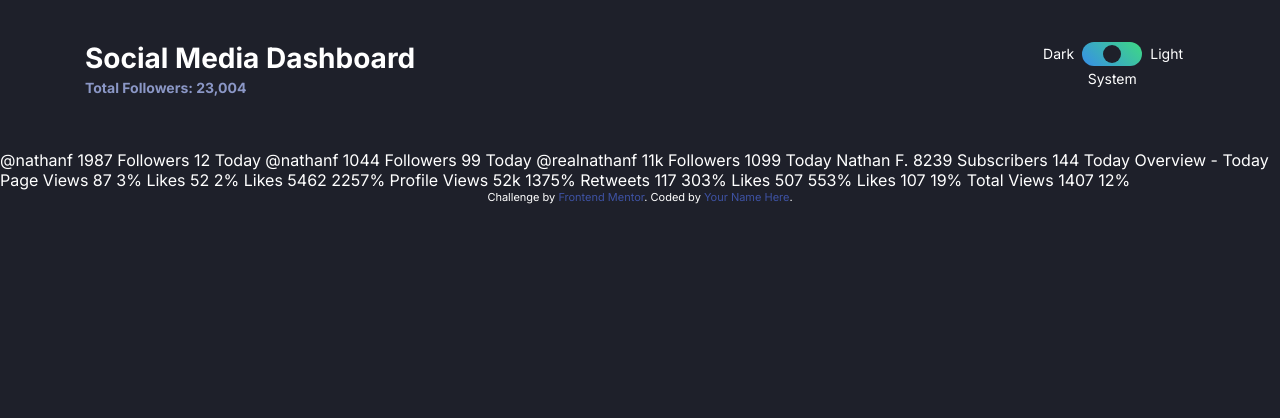
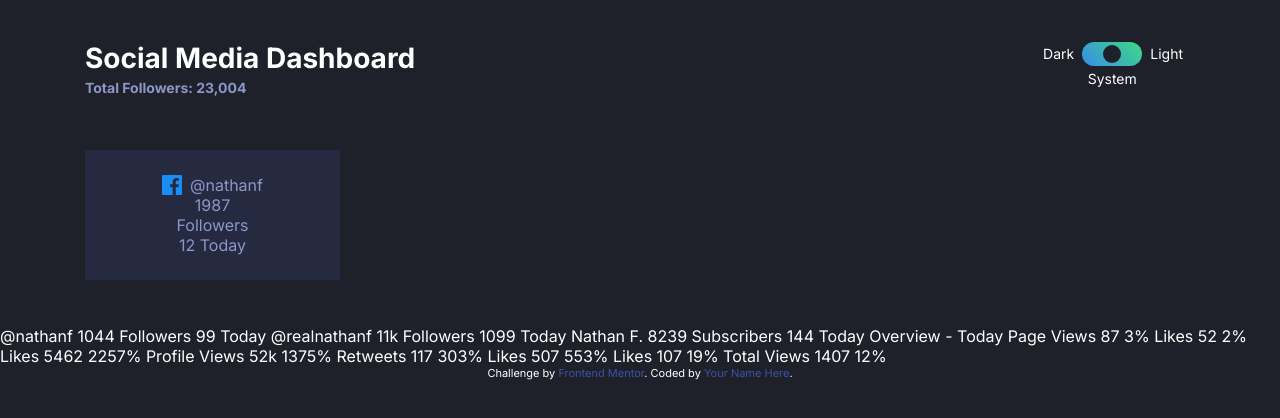
Before and after one commit to mzr2k/fem-dklt-toggle, a website: page index.html in a window 1280 px wide. Drawn offline with Linux system fonts and the light colour scheme.

Commit message:
card sass

```diff
--- a/app/scss/components/card.scss
+++ b/app/scss/components/card.scss
@@ -2,8 +2,33 @@
 
 .card{
 
+    background-color: var(--dark-card);
+    color: var(--dark-text1);
+    width: rem(255);
+    text-align: center;
+    padding: rem(25);
+
+    &--facebook {
+
+    }
+    &--twitter {
+
+    }
+    &--instagram {
+
+    }
+    &--youtube {
+
+    }
+
+    &__platform{
+        display: flex;
+        justify-content: center;
+        align-items: center;
+    }
     // sas nesting
     &__icon {
+        margin-right: rem(8);
 
         &--facebook {
 
--- a/index.html
+++ b/index.html
@@ -41,13 +41,11 @@
 
 
     <div class="toggle__wrapper">
-
       <input type="radio" name="theme" id="dark" />
       <input type="radio" name="theme" id="system" checked />
       <input type="radio" name="theme" id="light" />
       <span aria-hidden="true" class="toggle__background"></span>
       <span aria-hidden="true" class="toggle__button"></span>
-
     </div>
     <label for="dark">Dark</label>
     <label for="system">System</label>
@@ -56,13 +54,21 @@
   </fieldset>
   </header>
   <main>
-    <section>
+    <section class="container">
+      <div class="card">
+        <div class="card__platform">
+            <img class="card__icon" src="/images/icon-facebook.svg" alt="facebook">
+          <div class="card__username">@nathanf</div>
+        </div>
+        <div class="card___count">
+          1987
+          <div class="card__label">Followers</div>
 
+        </div>
+        <div class="card__change">12 Today</div>
+      </div>
     </section>
-    @nathanf
-    1987
-    Followers
-    12 Today
+
 
     @nathanf
     1044
```
Also changed, not shown: dist/styles.css, 1 other file.
